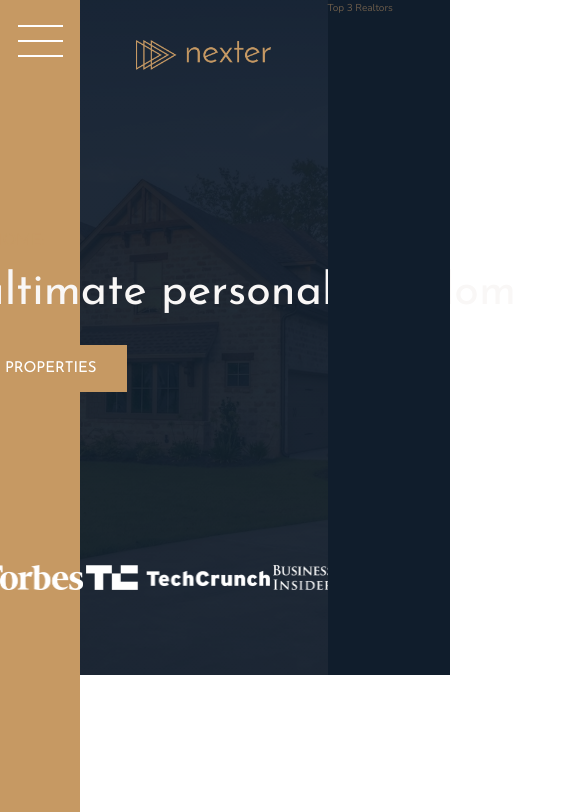
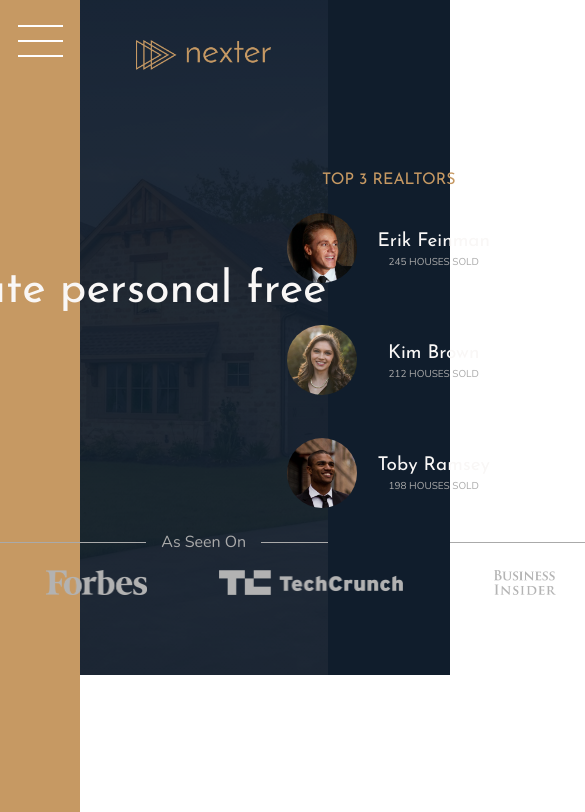
Before and after one commit to JohnPaulFich/nexter-project, a website: page index.html in a window 390 px wide. Shown: the top 812 px of the page, 585 px wide, since content can reach past the window. Drawn offline with nearby package versions, Linux system fonts and the light colour scheme.

```diff
--- a/index.html
+++ b/index.html
@@ -34,7 +34,24 @@
         </header>
 
         <div class="realtors">
-            Top 3 Realtors
+            <h3 class="heading-3">Top 3 Realtors</h3>
+            <div class="realtors__list">
+                <img src="img/realtor-1.jpeg" alt="Realtor 1" class="realtors__img">
+                <div class="realtors__details">
+                    <h4 class="heading-4 heading-4--light">Erik Feinman</h4>
+                    <p class="realtors__sold">245 Houses Sold</p>
+                </div>
+                <img src="img/realtor-2.jpeg" alt="Realtor 2" class="realtors__img">
+                <div class="realtors__details">
+                    <h4 class="heading-4 heading-4--light">Kim Brown</h4>
+                    <p class="realtors__sold">212 Houses Sold</p>
+                </div>
+                <img src="img/realtor-3.jpeg" alt="Realtor 3" class="realtors__img">
+                <div class="realtors__details">
+                    <h4 class="heading-4 heading-4--light">Toby Ramsey</h4>
+                    <p class="realtors__sold">198 Houses Sold</p>
+                </div>
+            </div>
         </div>
 
         <section class="features">
--- a/package.json
+++ b/package.json
@@ -5,7 +5,7 @@
   "main": "index.js",
   "scripts": {
     "watch:sass": "node-sass sass/main.scss css/style.css -w",
-    "devserver": "live-server --browser=firefox",
+    "devserver": "live-server",
     "start": "npm-run-all --parallel devserver watch:sass",
     "compile:sass": "node-sass sass/main.scss css/style.comp.css",
     "prefix:css": "postcss --use autoprefixer -b 'last 10 versions' css/style.comp.css -o css/style.prefix.css",
--- a/sass/_header.scss
+++ b/sass/_header.scss
@@ -24,13 +24,41 @@
 	}
 
 	&__seenon-text {
+		display: grid;
+		grid-template-columns: 1fr max-content 1fr;
+		grid-column-gap: 1.5rem;
+		align-items: center;
+
+		font-size: 1.6rem;
+		color: $color-grey-light-2;
+
+		&::before,
+		&::after {
+			content: "";
+			height: 1px;
+			display: block;
+			background-color: currentColor;
+		}
+
+		&::before {
+
+		}
+
+		&::after {
+
+		}
 
 	}
 
 	&__seenon-logos {
+		display: grid;
+		grid-template-columns: repeat(4,1fr);
+		grid-column-gap: 3rem;
+		justify-items: center;
 
 		img {
 			height: 2.5rem;
+			filter: brightness(70%);
 		}
 	}
 }
--- a/sass/_realtors.scss
+++ b/sass/_realtors.scss
@@ -1,4 +1,37 @@
 .realtors {
 	background-color: $color-secondary;
 	grid-column: col-start 7 / full-end;
+	padding: 3rem;
+
+	display: grid;
+	justify-content: center;
+	align-content: center;
+	justify-items: center;
+	text-align: center;
+	grid-row-gap: 2rem;
+
+	&__list {
+		display: grid;
+		grid-template-columns: min-content max-content;
+		grid-column-gap: 2rem;
+		grid-row-gap: 5vh;
+		align-items: center;
+
+	}
+
+	&__img {
+		width: 7rem;
+		border-radius: 50%;
+		display: block;
+	}
+
+	&__details {
+
+	}
+
+	&__sold {
+		text-transform: uppercase;
+		color: $color-grey-light-2;
+		margin-top: -3px;
+	}
 }
```
Also changed, not shown: css/style.css.
